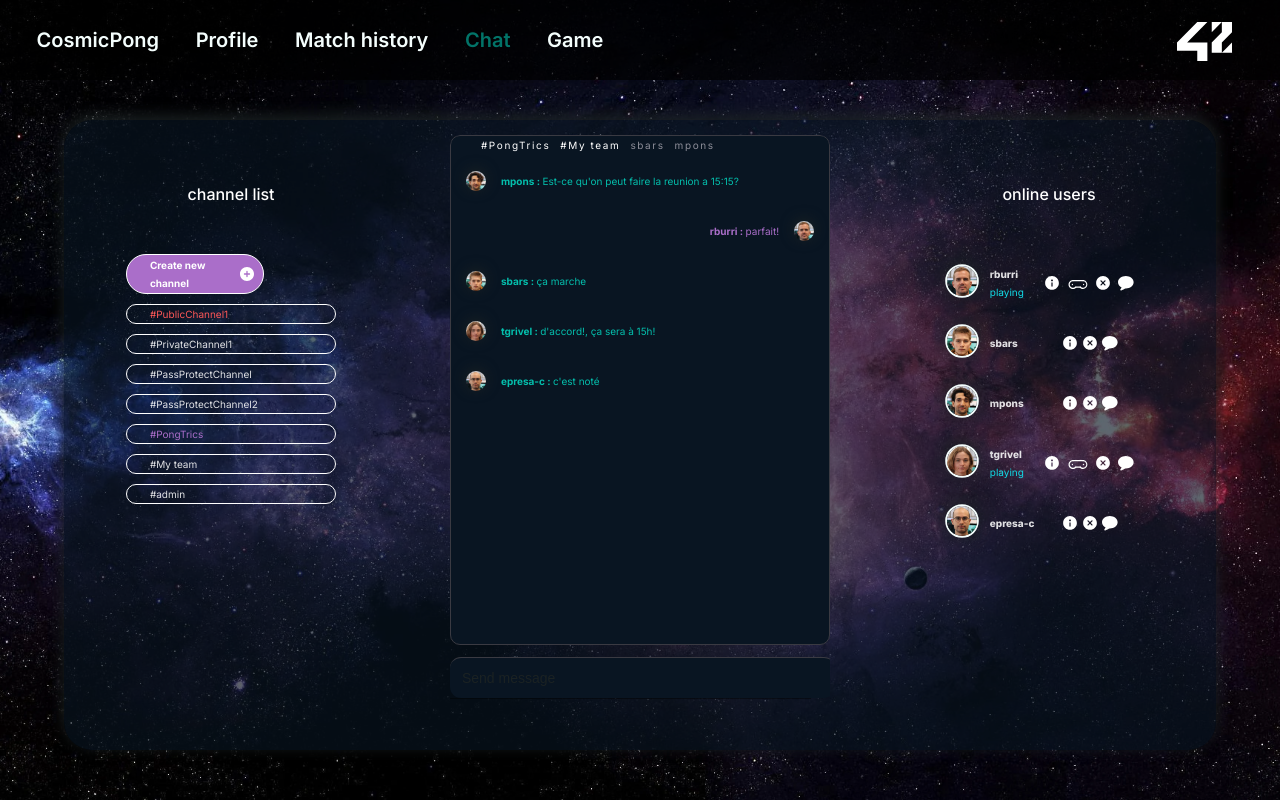
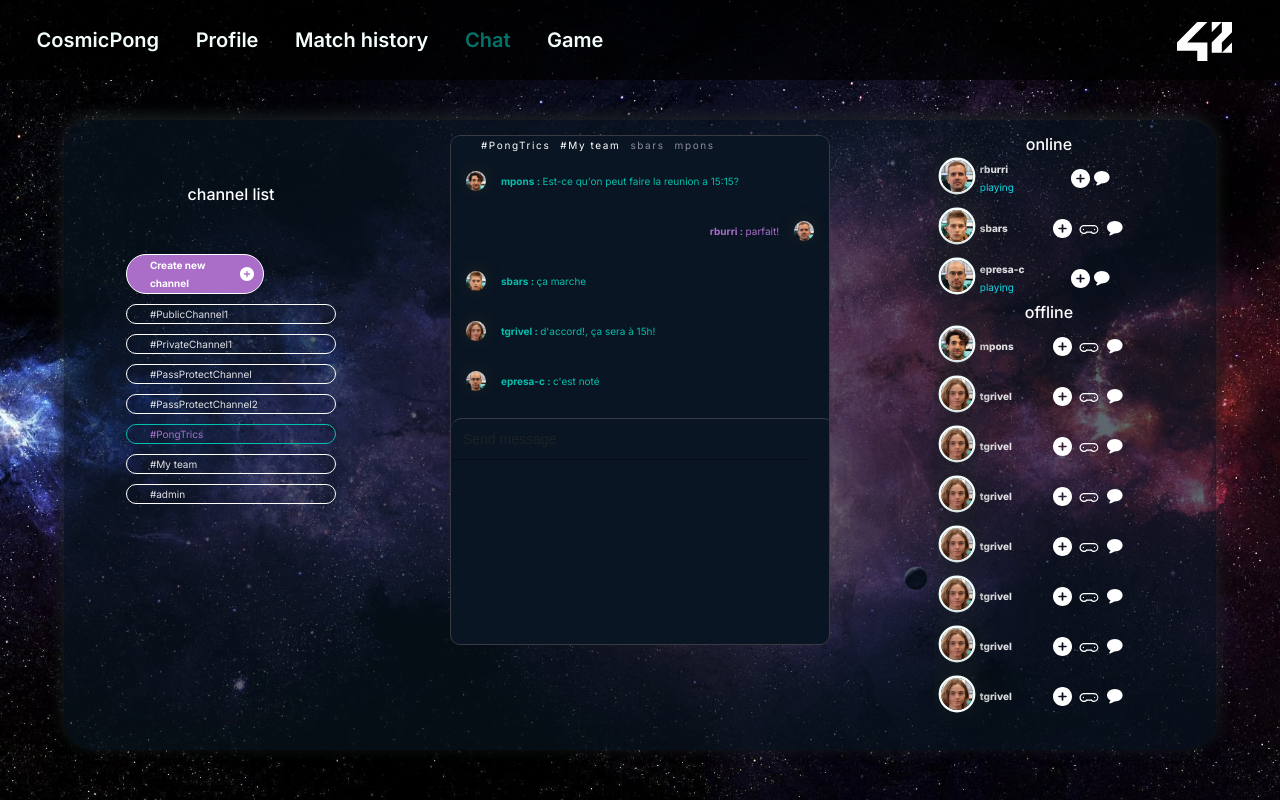
Before and after one commit to eprei/42_ft_transcendence, a React (Vite) app in the folder frontend/: page /chat in a window 1280 px wide. Built offline with nearby package versions, Linux system fonts and the light colour scheme.

Commit message:
userList from users.json

```diff
--- a/frontend/src/components/chat/ChannelList.module.css
+++ b/frontend/src/components/chat/ChannelList.module.css
@@ -27,16 +27,6 @@
     display: block;
 }
 
-.silent {
-    color: #ff5858;
-    border: 1px solid #ff5858;
-}
-
-.incomingMsg {
-    color: #aa6ec9;
-    border: 1px solid #aa6ec9;
-}
-
 .chList {
     margin: 10px;
     text-align: left;
@@ -51,6 +41,11 @@
     border: 1px solid #ffffff;
     list-style-type: none;
     align-items: center;
+}
+
+.incomingMsg {
+    border: 1px solid var(--color-mid-green);
+	color: #aa6ec9;
 }
 
 .newCh {
--- a/frontend/src/components/chat/ChatBox.tsx
+++ b/frontend/src/components/chat/ChatBox.tsx
@@ -8,10 +8,10 @@ function ChatBox() {
         <>
             <div className={styles.container}>
                 <div className={`${styles.chatBox}`}>
-                    <CurrentChat />
+                    <CurrentChat /> {/*joined channels */}
                     <ChatFeed />
+					<SendForm />
                 </div>
-                <SendForm />
             </div>
         </>
     )
--- a/frontend/src/components/chat/User.module.css
+++ b/frontend/src/components/chat/User.module.css
@@ -15,12 +15,14 @@
 
 /* Avatar */
 .profilePicture {
-    width: var(--size-picture-profile);
-    height: var(--size-picture-profile);
-    border: 0.2rem solid var(--color-white);
+    /* width: var(--size-picture-profile) / 2; */
+    /* height: var(--size-picture-profile) / 2; */
+	width: 40px;
+	height: 40px;
+	border: 0.2rem solid var(--color-white);
     filter: drop-shadow(0px -4px 16px var(--color-black));
     border-radius: 50%;
-    transform: scale(60%);
+    transform: scale(80%);
 }
 
 /* User List */
--- a/frontend/src/components/chat/User.tsx
+++ b/frontend/src/components/chat/User.tsx
@@ -1,16 +1,16 @@
-// import React from 'react'
+// import ClickableIcon from '../profile/ClickableIcon'
+// import IconViewProfile from '../../assets/icon/view_profile.svg'
+// import IconBlockUser from '../../assets/icon/block_user.svg'
 import styles from './User.module.css'
-// import ClickableIcon from '../profile/ClickableIcon'
-import IconViewProfile from '../../assets/icon/view_profile.svg'
 import IconInviteToPlay from '../../assets/icon/invite_to_play.svg'
-import IconBlockUser from '../../assets/icon/block_user.svg'
 import IconMsg from '../../assets/icon/message.svg'
-import React from 'react'
+import IconAddFriend from '../../assets/icon/add_friend.svg'
 
 export interface OnlineUserProps {
     id: number
     name: string
     picture: string
+	isOnline: boolean
     isPlaying: boolean
 }
 
@@ -65,11 +65,16 @@ const User: React.FC<{ user: OnlineUserProps }> = ({ user }) => {
 
                 <div className={styles.right}>
                     <span className={styles.iconContainer}>
-                        <img src={IconViewProfile} alt="Icon" />
-                        {user.isPlaying ? (
+					<img
+                                src={IconAddFriend}
+                                alt="plus sign"
+                                className={styles.addChannelIcon}
+								/>
+                        {/* <img src={IconViewProfile} alt="Icon" /> */}
+                        {!user.isPlaying ? (
                             <img src={IconInviteToPlay} alt="Icon" />
                         ) : null}
-                        <img src={IconBlockUser} alt="Icon" />
+						{/* <img src={IconBlockUser} alt="Icon" /> */}
                         <img src={IconMsg} alt="Icon" />
                     </span>
                 </div>
--- a/frontend/src/components/chat/UserList.module.css
+++ b/frontend/src/components/chat/UserList.module.css
@@ -27,8 +27,8 @@
     font-size: 16px;
     line-height: 18px;
 
-    margin-top: 50px;
-    margin-bottom: 50px;
+    /* margin-top: 50px;
+    margin-bottom: 50px; */
     color: #ffffff;
     text-align: center;
 }
--- a/frontend/src/components/chat/UserList.tsx
+++ b/frontend/src/components/chat/UserList.tsx
@@ -1,52 +1,38 @@
 // import React from 'react'
 import styles from './UserList.module.css'
 import User from './User'
-import { OnlineUserProps } from './User'
-import Emiliano from '../../assets/img/epresa-c.jpg'
-import Mauro from '../../assets/img/mpons.jpg'
-import Robin from '../../assets/img/rburri.jpg'
-import Samuel from '../../assets/img/sbars.jpg'
-import Theo from '../../assets/img/tgrivel.jpg'
+import UsersData from './users.json';
+// import { OnlineUserProps } from './User'
 
-const US: OnlineUserProps[] = [
-    {
-        id: 1,
-        name: 'rburri',
-        picture: Robin,
-        isPlaying: true,
-    },
-    {
-        id: 2,
-        name: 'sbars',
-        picture: Samuel,
-        isPlaying: false,
-    },
-    {
-        id: 3,
-        name: 'mpons',
-        picture: Mauro,
-        isPlaying: false,
-    },
-    {
-        id: 4,
-        name: 'tgrivel',
-        picture: Theo,
-        isPlaying: true,
-    },
-    {
-        id: 5,
-        name: 'epresa-c',
-        picture: Emiliano,
-        isPlaying: false,
-    },
-]
+// const fs = require('fs')
+
+// function readDb(dbName = 'users.json') {
+//     // read JSON object from file
+//     const data = fs.readFileSync(dbName, 'utf8')
+//     return JSON.parse(data)
+// }
+
+// function writeDb(obj: any, dbName = 'users.json') {
+//     if (!obj) return console.log('Please provide data to save')
+//     try {
+//         fs.writeFileSync(dbName, JSON.stringify(obj)) //overwrites current data
+//         return console.log('SAVE SUCESS')
+//     } catch (err) {
+//         return console.log('FAILED TO WRITE')
+//     }
+// }
 
 function UserList() {
     return (
         <div className={`${styles.usersBox}`}>
-            <h2> online users </h2>
-            {US.map((US) => (
-                <User user={US} />
+            <h2> online </h2>
+            {UsersData.map((userData) => (
+				userData.isOnline ? <User user={userData} /> : null
+            ))}
+
+            <h2> offline </h2>
+			{UsersData.map((userData) => (
+				!userData.isOnline ? <User user={userData} /> : null
             ))}
         </div>
     )
--- /dev/null
+++ b/frontend/src/components/chat/users.json
@@ -0,0 +1,79 @@
+[
+    {
+        "id": 1,
+        "name": "rburri",
+        "picture": "src/assets/img/rburri.jpg",
+		"isOnline": true,
+        "isPlaying": true
+    },
+    {
+        "id": 2,
+        "name": "sbars",
+        "picture": "src/assets/img/sbars.jpg",
+		"isOnline": true,
+		"isPlaying": false
+    },
+	{
+        "id": 5,
+        "name": "epresa-c",
+        "picture": "src/assets/img/epresa-c.jpg",
+		"isOnline": true,
+		"isPlaying": true
+    },
+    {
+        "id": 3,
+        "name": "mpons",
+        "picture": "src/assets/img/mpons.jpg",
+		"isOnline": false,
+		"isPlaying": false
+    },
+    {
+        "id": 4,
+        "name": "tgrivel",
+        "picture": "src/assets/img/tgrivel.jpg",
+		"isOnline": false,
+		"isPlaying": false
+    },
+	{
+        "id": 4,
+        "name": "tgrivel",
+        "picture": "src/assets/img/tgrivel.jpg",
+		"isOnline": false,
+		"isPlaying": false
+    },
+	{
+        "id": 4,
+        "name": "tgrivel",
+        "picture": "src/assets/img/tgrivel.jpg",
+		"isOnline": false,
+		"isPlaying": false
+    },
+	{
+        "id": 4,
+        "name": "tgrivel",
+        "picture": "src/assets/img/tgrivel.jpg",
+		"isOnline": false,
+		"isPlaying": false
+    },
+	{
+        "id": 4,
+        "name": "tgrivel",
+        "picture": "src/assets/img/tgrivel.jpg",
+		"isOnline": false,
+		"isPlaying": false
+    },
+	{
+        "id": 4,
+        "name": "tgrivel",
+        "picture": "src/assets/img/tgrivel.jpg",
+		"isOnline": false,
+		"isPlaying": false
+    },
+	{
+        "id": 4,
+        "name": "tgrivel",
+        "picture": "src/assets/img/tgrivel.jpg",
+		"isOnline": false,
+		"isPlaying": false
+    }
+]
--- a/frontend/src/components/profile/FriendList.tsx
+++ b/frontend/src/components/profile/FriendList.tsx
@@ -2,6 +2,9 @@ import styles from './FriendList.module.css'
 import Friend from './Friend'
 import PicturePlaceHolder from '../../assets/img/profil-picture-placeholder.png'
 import { FriendProps } from './Friend'
+// import friendsBack from './friends.json'
+
+// const friendsBack: FriendProps
 
 const friendsRecoveredFromBackend: FriendProps[] = [
     {
```
Also changed, not shown: frontend/src/assets/img/baseBruno.png (added).
